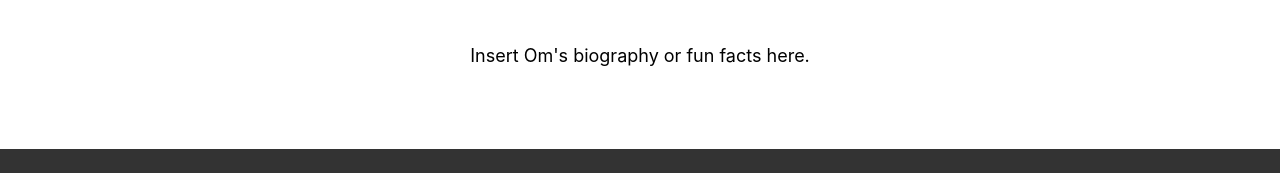
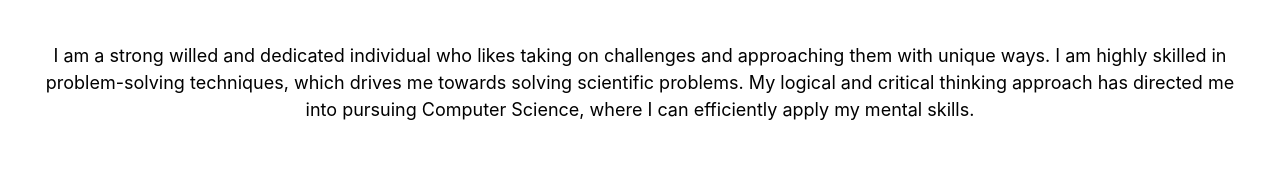
Before and after one commit to Yalfarodeleon/RetroHub, a React (Create React App) app in the folder application/team-04/: page /team-member5 in a window 1280 px wide. Shown: the part 413-586 px from the top of the page. Built offline with nearby package versions, Linux system fonts and the light colour scheme.

Commit message:
Update TeamMember5.js

```diff
--- a/application/team-04/src/pages/about/TeamMember5.js
+++ b/application/team-04/src/pages/about/TeamMember5.js
@@ -7,7 +7,7 @@ function TeamMember5() {
         <h1 className="about-title">Om Dankhara</h1>
         <img className="about-image" src="/path/to/om-photo.jpg" alt="Om's Photo" />
         <p className="about-bio">
-        Insert Om's biography or fun facts here.
+        I am a strong willed and dedicated individual who likes taking on challenges and approaching them with unique ways. I am highly skilled in problem-solving techniques, which drives me towards solving scientific problems. My logical and critical thinking approach has directed me into pursuing Computer Science, where I can efficiently apply my mental skills.
         </p>
     </div>
     );
```
